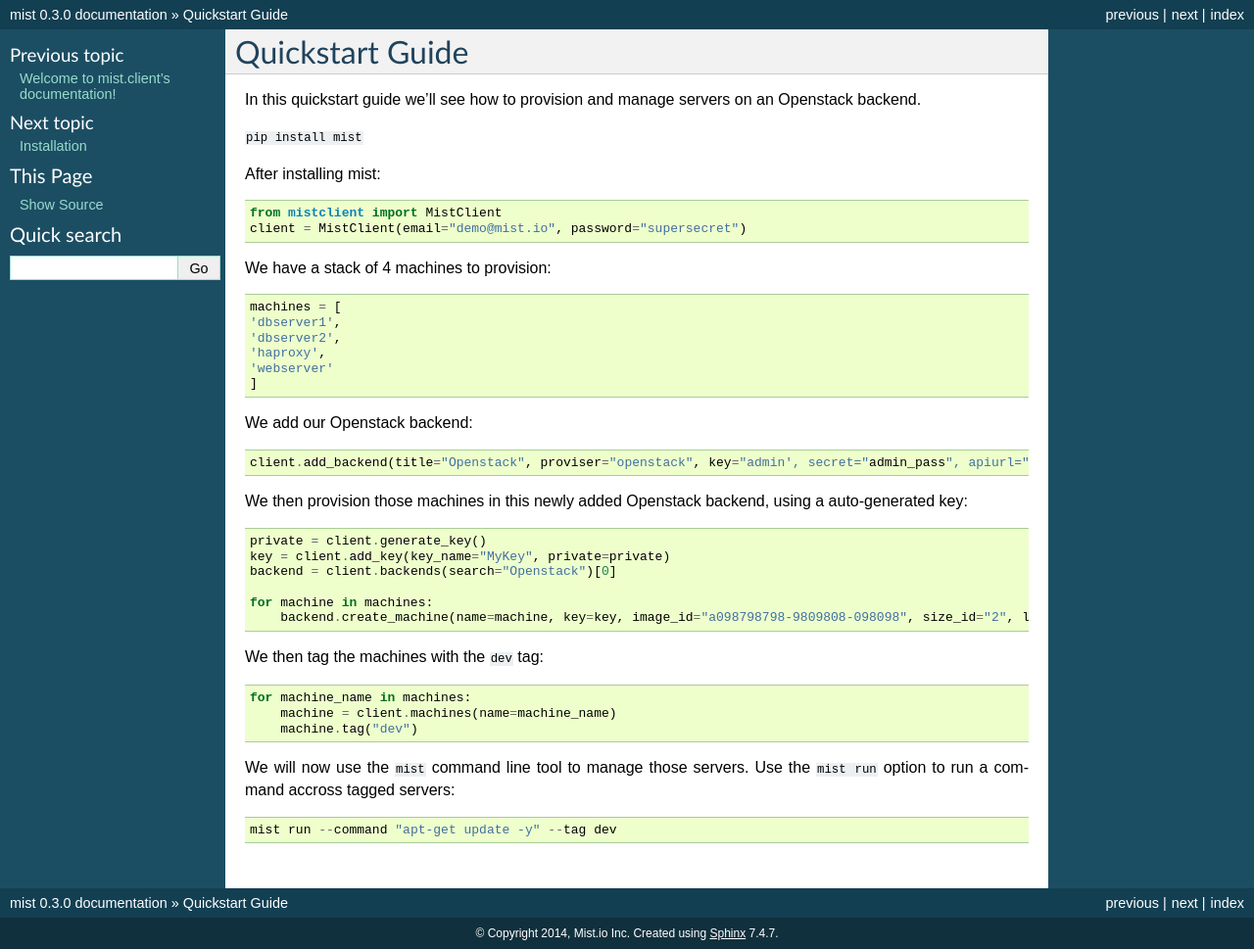
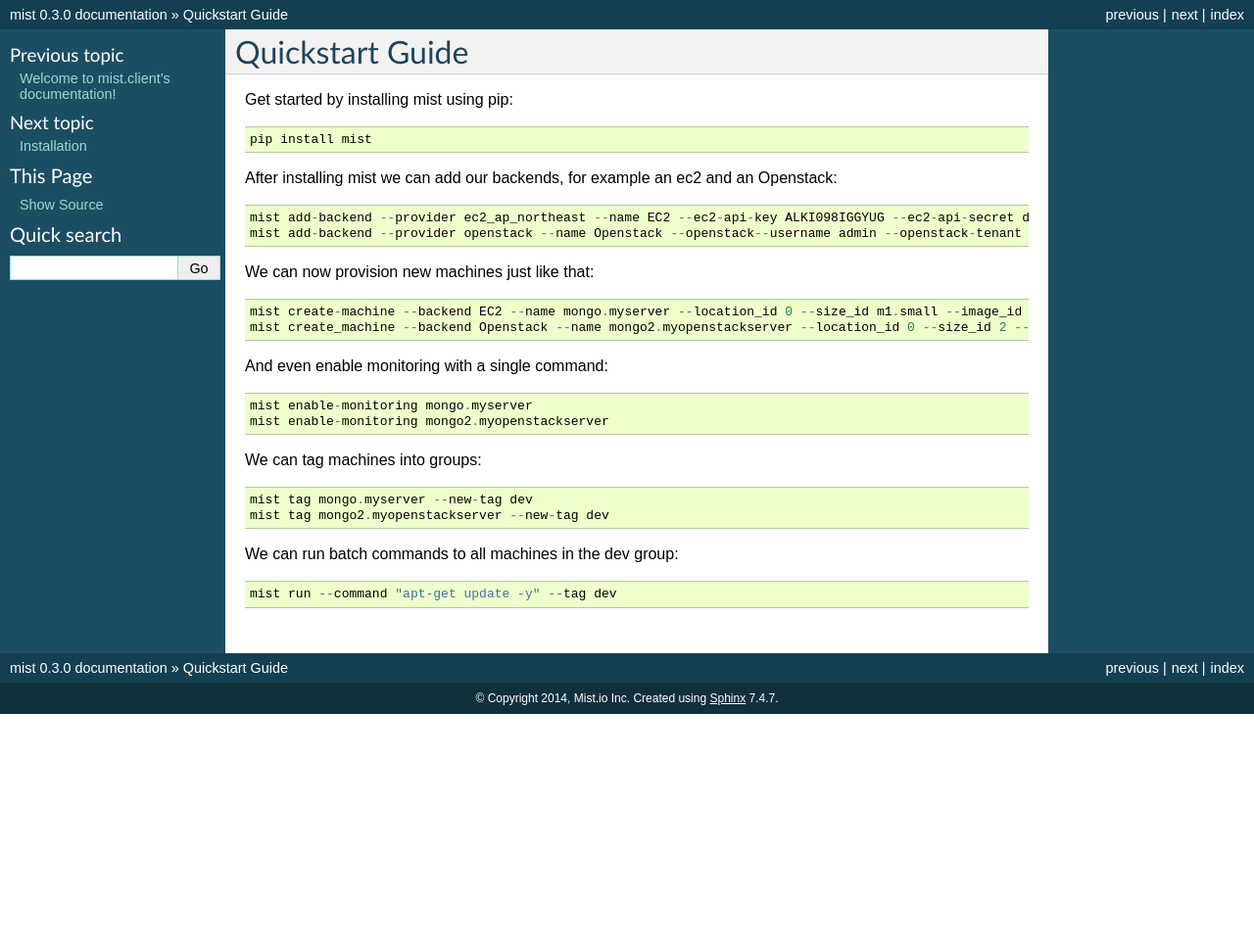
Before and after one commit to mistio/mist.client, a Sphinx documentation site: the page built from docs/source/quickstart/python.rst, in a window 1280 px wide. Shown: the whole page at 98% size. Built offline with Sphinx 7.4.7, drawn with Linux system fonts in a browser that asks for light colours; after the commit the page ends 900 px from its top, so only the background shows below that.

Commit message:
Update the quickstart section

```diff
--- a/docs/source/quickstart/python.rst
+++ b/docs/source/quickstart/python.rst
@@ -1,44 +1,31 @@
 Quickstart  Guide
 *****************
 
-In this quickstart guide we'll see how to provision and manage servers on an Openstack backend.
+Get started by installing mist using pip::
 
-``pip install mist``
+    pip install mist
 
-After installing mist::
 
-    from mistclient import MistClient
-    client = MistClient(email="demo@mist.io", password="supersecret")
+After installing mist we can add our backends, for example an ec2 and an Openstack::
 
-We have a stack of 4 machines to provision::
+    mist add-backend --provider ec2_ap_northeast --name EC2 --ec2-api-key ALKI098IGGYUG --ec2-api-secret dioLKNlkhiu89oiukhj
+    mist add-backend --provider openstack --name Openstack --openstack--username admin --openstack-tenant admin --openstack-password admin_pass --openstack-auth-url http://10.0.1:5000
 
-    machines = [
-    'dbserver1',
-    'dbserver2',
-    'haproxy',
-    'webserver'
-    ]
+We can now provision new machines just like that::
 
-We add our Openstack backend::
+    mist create-machine --backend EC2 --name mongo.myserver --location_id 0 --size_id m1.small --image_id ami-d9134ed8
+    mist create_machine --backend Openstack --name mongo2.myopenstackserver --location_id 0 --size_id 2 --image_id 9l98oiji-8uklhjh-234-23444
 
-    client.add_backend(title="Openstack", proviser="openstack", key="admin', secret="admin_pass", apiurl="http://10.0.0.1:5000", tenant_name="admin")
+And even enable monitoring with a single command::
 
-We then provision those machines in this newly added Openstack backend, using a auto-generated key::
+    mist enable-monitoring mongo.myserver
+    mist enable-monitoring mongo2.myopenstackserver
 
-    private = client.generate_key()
-    key = client.add_key(key_name="MyKey", private=private)
-    backend = client.backends(search="Openstack")[0]
+We can tag machines into groups::
 
-    for machine in machines:
-        backend.create_machine(name=machine, key=key, image_id="a098798798-9809808-098098", size_id="2", location_id="1")
+    mist tag mongo.myserver --new-tag dev
+    mist tag mongo2.myopenstackserver --new-tag dev
 
-We then tag the machines with the ``dev`` tag::
-
-    for machine_name in machines:
-        machine = client.machines(name=machine_name)
-        machine.tag("dev")
-
-We will now use the ``mist`` command line tool to manage those servers. Use the ``mist run`` option to run a command
-accross tagged servers::
+We can run batch commands to all machines in the dev group::
 
     mist run --command "apt-get update -y" --tag dev
```
